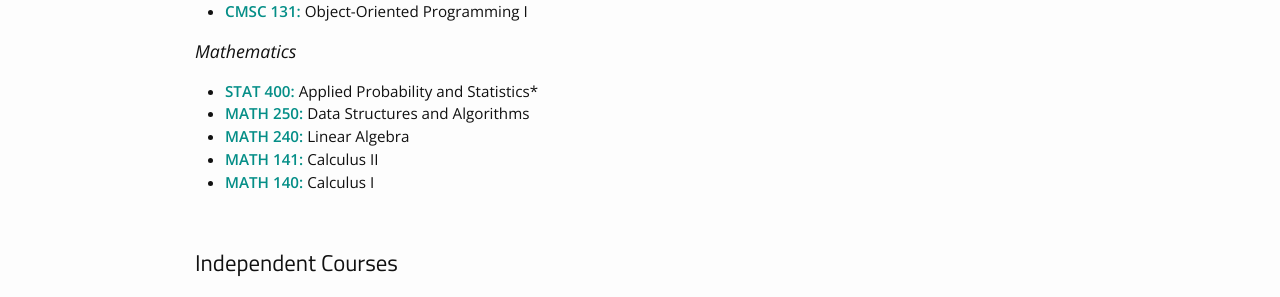
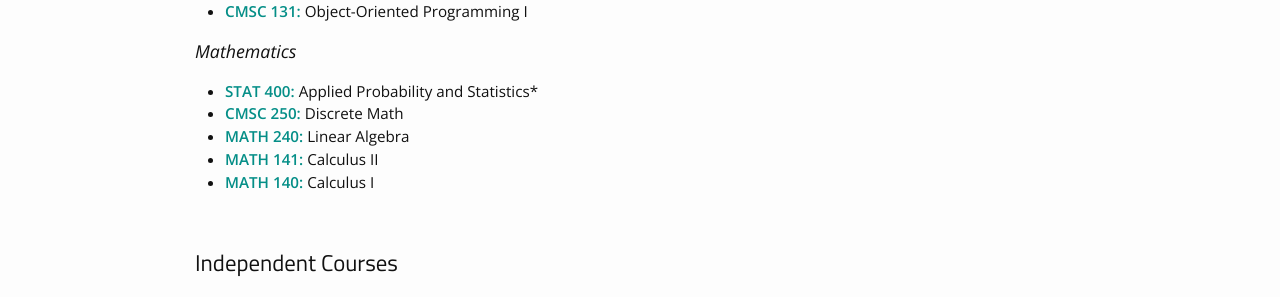
Before and after one commit to RithvinK/RithvinK.github.io, a Jekyll site: the page built from courses.md, in a window 1280 px wide. Shown: the part 387-684 px from the top of the page. Built offline with Jekyll 4.4.1, drawn with Linux system fonts in a browser that asks for light colours.

Commit message:
Update courses.md

```diff
--- a/courses.md
+++ b/courses.md
@@ -9,23 +9,23 @@ permalink: /courses/
 <h3>Computer Science</h3>
 
 <ul>
-	<li><a href="https://math.gatech.edu/courses/math/3406"><b>CMSC 320:</b></a> Intro to Data Science*</li>
-	<li><a href="https://math.gatech.edu/courses/math/3012"><b>CMSC 420:</b></a> Advanced Data Structures*</li>
-	<li><a href="https://math.gatech.edu/courses/math/2106"><b>CMSC 351:</b></a> Algorithms</li>
-	<li><a href="https://math.gatech.edu/courses/math/3670"><b>CMSC 330:</b></a> Dynamic and Functional Programming</li>
-	<li><a href="https://math.gatech.edu/courses/math/1554"><b>CMSC 216:</b></a> Intro to Computer Systems</li>
-	<li><a href="https://math.gatech.edu/courses/math/1554"><b>CMSC 132:</b></a> Object-Oriented Programming II</li>
-	<li><a href="https://math.gatech.edu/courses/math/1554"><b>CMSC 131:</b></a> Object-Oriented Programming I</li>
+	<li><a href="https://planetterp.com/course/CMSC320"><b>CMSC 320:</b></a> Intro to Data Science*</li>
+	<li><a href="https://planetterp.com/course/CMSC420"><b>CMSC 420:</b></a> Advanced Data Structures*</li>
+	<li><a href="https://planetterp.com/course/CMSC351"><b>CMSC 351:</b></a> Algorithms</li>
+	<li><a href="https://planetterp.com/course/CMSC330"><b>CMSC 330:</b></a> Dynamic and Functional Programming</li>
+	<li><a href="https://planetterp.com/course/CMSC216"><b>CMSC 216:</b></a> Intro to Computer Systems</li>
+	<li><a href="https://planetterp.com/course/CMSC132"><b>CMSC 132:</b></a> Object-Oriented Programming II</li>
+	<li><a href="https://planetterp.com/course/CMSC131"><b>CMSC 131:</b></a> Object-Oriented Programming I</li>
 </ul>
 
 <h3>Mathematics</h3>
 
 <ul>
-	<li><a href="https://gt-student-wiki.org/mediawiki/index.php/CS_2050#Topics_List"><b>STAT 400:</b></a> Applied Probability and Statistics*</li>
-	<li><a href="https://ctl.gatech.edu/sites/default/files/images/hudachek-buswell_cs1332_syllabus.pdf"><b>MATH 250:</b></a> Data Structures and Algorithms</li>
-	<li><a href="https://faculty.cc.gatech.edu/~stasko/1331/index.html"><b>MATH 240:</b></a> Linear Algebra</li>
-	<li><a href="https://faculty.cc.gatech.edu/~stasko/1331/index.html"><b>MATH 141:</b></a> Calculus II</li>
-	<li><a href="https://faculty.cc.gatech.edu/~stasko/1331/index.html"><b>MATH 140:</b></a> Calculus I</li>
+	<li><a href="https://planetterp.com/course/STAT400"><b>STAT 400:</b></a> Applied Probability and Statistics*</li>
+	<li><a href="https://planetterp.com/course/CMSC250"><b>CMSC 250:</b></a> Discrete Math</li>
+	<li><a href="https://planetterp.com/course/MATH240"><b>MATH 240:</b></a> Linear Algebra</li>
+	<li><a href="https://planetterp.com/course/MATH141"><b>MATH 141:</b></a> Calculus II</li>
+	<li><a href="https://planetterp.com/course/MATH140"><b>MATH 140:</b></a> Calculus I</li>
 </ul>
 
 <br>
```
